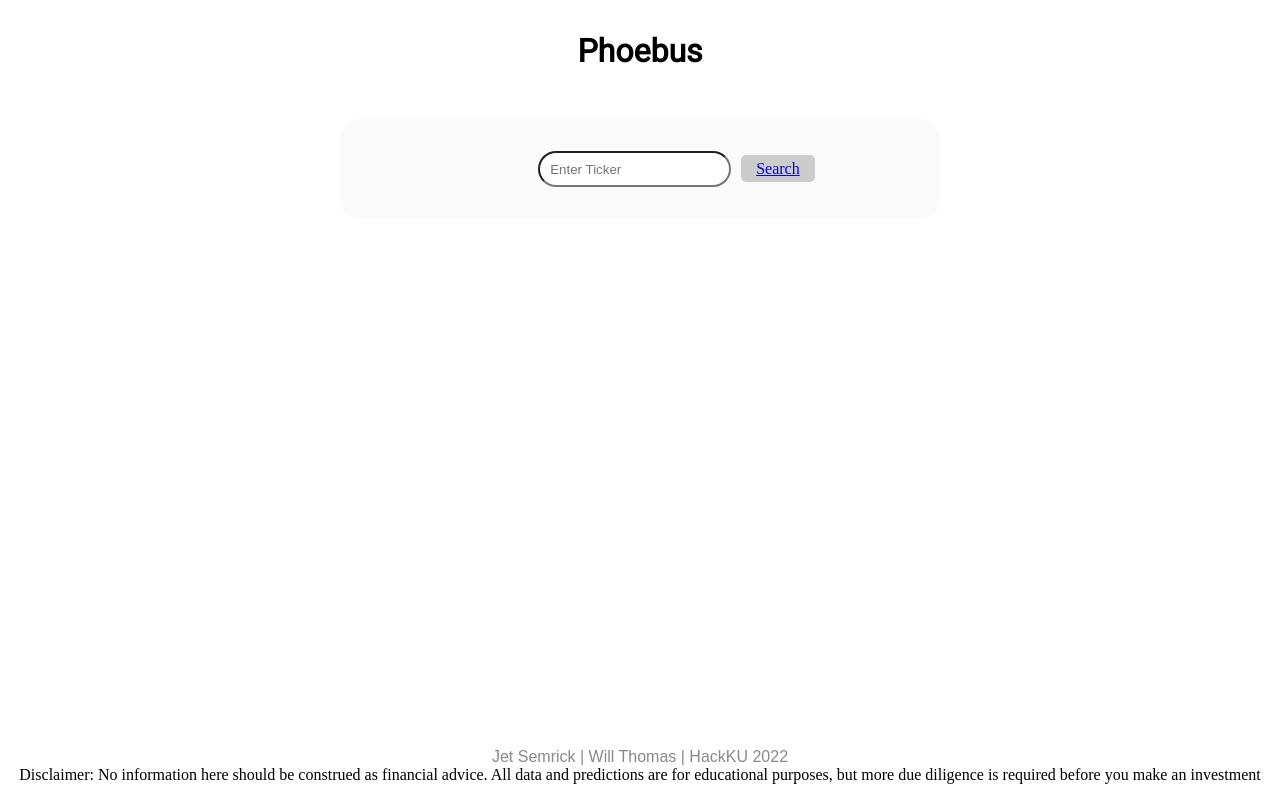
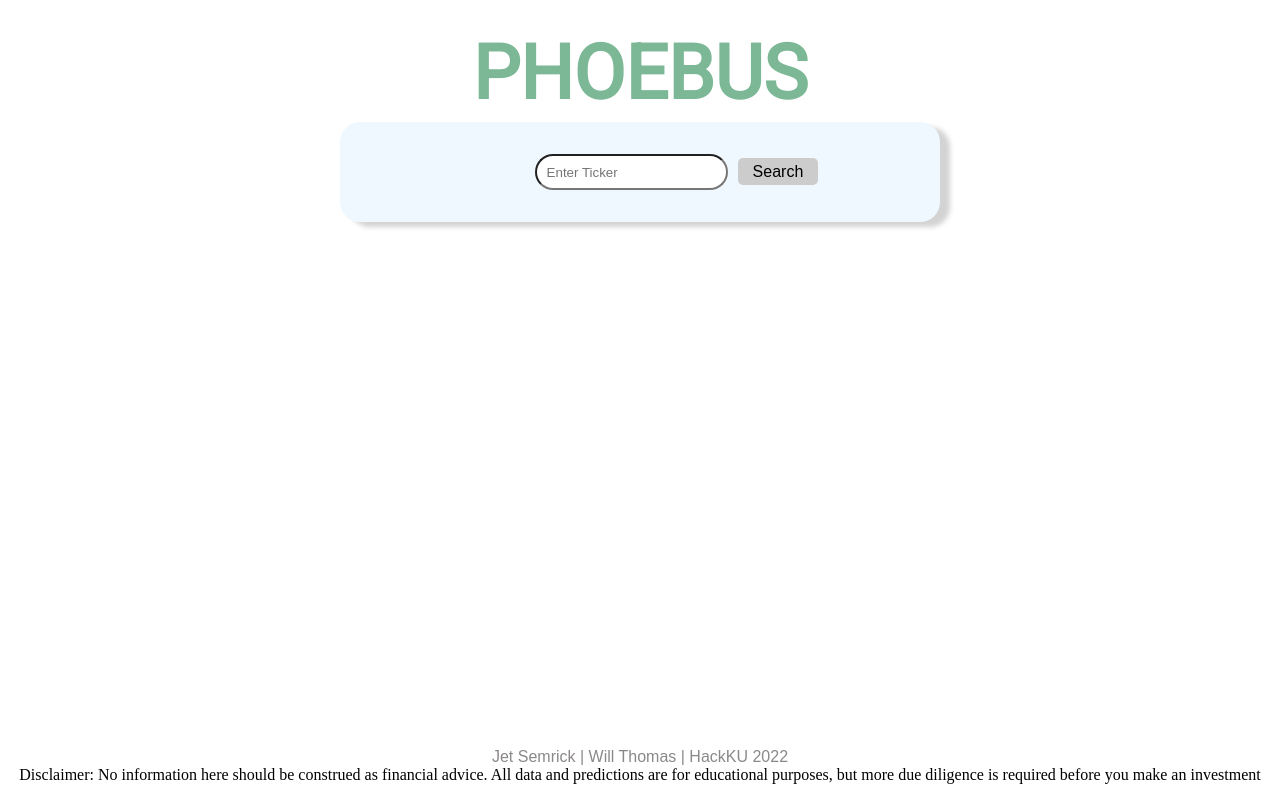
Before and after one commit to Durbatuluk1701/AlgoBackTester, a React (Create React App) app in the folder frontend/: page / in a window 1280 px wide. Built offline with nearby package versions, Linux system fonts and the light colour scheme.

Commit message:
api fix and styling

```diff
--- a/frontend/src/components/DisplayInfo/DisplayInfo.tsx
+++ b/frontend/src/components/DisplayInfo/DisplayInfo.tsx
@@ -1,10 +1,10 @@
 import { useEffect, useState } from "react";
 import { useSearchParams } from "react-router-dom";
-import { DataGrid, GridColDef } from "@mui/x-data-grid"
-import { DatePicker } from "@mui/x-date-pickers/DatePicker"
-import TextField from "@mui/material/TextField"
-import { AdapterDateFns } from '@mui/x-date-pickers/AdapterDateFns';
-import { LocalizationProvider } from '@mui/x-date-pickers/LocalizationProvider';
+import { DataGrid, GridColDef } from "@mui/x-data-grid";
+import { DatePicker } from "@mui/x-date-pickers/DatePicker";
+import TextField from "@mui/material/TextField";
+import { AdapterDateFns } from "@mui/x-date-pickers/AdapterDateFns";
+import { LocalizationProvider } from "@mui/x-date-pickers/LocalizationProvider";
 import { Button } from "@mui/material";
 
 interface ApiData {
@@ -24,8 +24,8 @@ const NullTicker = () => {
       <h2>Error</h2>
       <p>You have not specified a ticker to collect data for</p>
     </>
-    )
-}
+  );
+};
 
 export const DisplayInfo = () => {
   let [searchParams, setSearchParams] = useSearchParams();
@@ -33,19 +33,26 @@ export const DisplayInfo = () => {
   const [start, setStart] = useState("");
   const [end, setEnd] = useState("");
 
+  let ticker = searchParams.get("ticker");
+  let startParam = searchParams.get("start");
+  let endParam = searchParams.get("end");
 
-    let ticker = searchParams.get("ticker");
-    let startParam = searchParams.get("start")
-    let endParam = searchParams.get("end")
-
-    let searchStr = `http://127.0.0.1:5000/${ticker}/all` + ((startParam || endParam) ? `?` : "") + (startParam ? `start=${startParam}` : "") + ((startParam && endParam) ? `&end=${endParam}` : (endParam ? `end=${endParam}` : ""))
+  let searchStr =
+    `http://127.0.0.1:5000/${ticker}/all` +
+    (startParam || endParam ? `?` : "") +
+    (startParam ? `start=${startParam}` : "") +
+    (startParam && endParam
+      ? `&end=${endParam}`
+      : endParam
+      ? `end=${endParam}`
+      : "");
 
   // Update start
   useEffect(() => {
     if (startParam) {
       setStart(startParam);
     }
-    }, [startParam])
+  }, [startParam]);
 
   // Update end
   useEffect(() => {
@@ -65,6 +72,7 @@ export const DisplayInfo = () => {
     async function get_data() {
       let response = await fetch(searchStr, {
         signal: abortController.signal,
+        mode: "cors"
       });
       if (!abortController.signal.aborted) {
         let data = await response.json();
@@ -82,56 +90,95 @@ export const DisplayInfo = () => {
   // Grid column definition
   const columns: GridColDef[] = [
     {
-            field: 'date', headerName: 'Date', width: 250, valueFormatter: (val) => {
-                let d = new Date()
-                let [year, month, day] = val.value.split("-")
-                d.setUTCFullYear(year, month - 1, day)
-                return d.toDateString()
+      field: "date",
+      headerName: "Date",
+      width: 250,
+      valueFormatter: val => {
+        let d = new Date();
+        let [year, month, day] = val.value.split("-");
+        d.setUTCFullYear(year, month - 1, day);
+        return d.toDateString();
       }
     },
-        { field: 'open', headerName: 'Open', width: 150 },
-        { field: 'close', headerName: "Close", width: 150 },
-        { field: 'high', headerName: "High", width: 150 },
-        { field: 'low', headerName: "Low", width: 150 },
-        { field: 'volume', headerName: "Volume", width: 150 },
-    ]
+    { field: "open", headerName: "Open", width: 150 },
+    { field: "close", headerName: "Close", width: 150 },
+    { field: "high", headerName: "High", width: 150 },
+    { field: "low", headerName: "Low", width: 150 },
+    { field: "volume", headerName: "Volume", width: 150 }
+  ];
 
-    return (ticker == null) ? <NullTicker /> : (
-        <div style={{ display: "flex", height: "80%", width: "100%", flexDirection: "column" }}>
+  return ticker == null ? (
+    <NullTicker />
+  ) : (
+    <div
+      style={{
+        display: "flex",
+        height: "80%",
+        width: "100%",
+        flexDirection: "column"
+      }}
+    >
       <h2 style={{ margin: "0 auto" }}>{ticker} Historical Data</h2>
       <div style={{ display: "flex", flexDirection: "row" }}>
         <LocalizationProvider dateAdapter={AdapterDateFns}>
           <DatePicker
             label="Start Date"
             value={new Date(start)}
-                        onChange={(val) => {
+            onChange={val => {
               if (val) {
                 try {
-                                    setStart(`${val.getUTCFullYear()}-${val.getUTCMonth() + 1}-${val.getUTCDate()}`)
-                                } catch (e) {
-
+                  let month = val.getUTCMonth() + 1;
+                  let strMonth = String(month);
+                  if (month < 10) {
+                    strMonth = "0" + month;
                   }
+                  setStart(
+                    `${val.getUTCFullYear()}-${strMonth}-${val.getUTCDate()}`
+                  );
+                } catch (e) {}
               }
             }}
-                        renderInput={(params) => <TextField {...params} />}
+            renderInput={params => <TextField {...params} />}
           />
           <DatePicker
             label="End Date"
             value={new Date(end)}
-                        onChange={(val) => {
+            onChange={val => {
               if (val) {
                 try {
-                                    setEnd(`${val.getUTCFullYear()}-${val.getUTCMonth() + 1}-${val.getUTCDate()}`)
-                                } catch { }
+                  let month = val.getUTCMonth() + 1;
+                  let strMonth = String(month);
+                  if (month < 10) {
+                    strMonth = "0" + month;
+                  }
+                  setEnd(
+                    `${val.getUTCFullYear()}-${strMonth}-${val.getUTCDate()}`
+                  );
+                } catch {}
               }
             }}
-                        renderInput={(params) => <TextField {...params} />}
+            renderInput={params => <TextField {...params} />}
           />
         </LocalizationProvider>
-                <Button onClick={() => setSearchParams({ ticker: (ticker ? ticker : ""), start: start, end: end})}>Refresh Data</Button>
+        <Button
+          onClick={() =>
+            setSearchParams({
+              ticker: ticker ? ticker : "",
+              start: start,
+              end: end
+            })
+          }
+        >
+          Refresh Data
+        </Button>
       </div>
-            <DataGrid columns={columns} rows={displayData} getRowId={(row) => {
-                return row.index
-            }} />
-        </div>);
-}
+      <DataGrid
+        columns={columns}
+        rows={displayData}
+        getRowId={row => {
+          return row.index;
+        }}
+      />
+    </div>
+  );
+};
--- a/frontend/src/components/SearchBar/SearchBar.css
+++ b/frontend/src/components/SearchBar/SearchBar.css
@@ -13,14 +13,16 @@
   display: flex;
   height: 100px;
   width: 600px;
-  background-color: #fafafa;
+  background-color: #f0f8ff;
   align-items: center;
   margin: auto;
+  margin-top: -2vh;
   border-radius: 20px;
+  box-shadow: 10px 5px 5px lightgrey;
 }
 
 .title-home {
-  color: #80e4a5;
+  color: #7cb896;
   text-align: center;
   margin-left: 110px;
   margin-top: -110px;
@@ -54,8 +56,23 @@
   cursor: pointer;
   -webkit-border-radius: 5px;
   border-radius: 5px;
+  font-family: Arial, Helvetica, sans-serif;
+  text-decoration: none;
+}
+
+.submit:link {
+  color: black;
+}
+
+.submit:active {
+  color: black;
+}
+
+.submit:visited {
+  color: black;
 }
 
 .submit:hover {
-  background-color: lightgreen;
+  background-color: #7cb896;
+  opacity: 75%;
 }
--- a/frontend/src/components/SearchBar/SearchBar.tsx
+++ b/frontend/src/components/SearchBar/SearchBar.tsx
@@ -1,6 +1,6 @@
 import "./SearchBar.css";
 import React, { useState } from "react";
-import { Link } from "react-router-dom";
+import { Link, useNavigate } from "react-router-dom";
 
 export const SearchBar = () => {
   /* Ticker Input */
@@ -12,17 +12,22 @@ export const SearchBar = () => {
     setValue(value => ({
       ticker: event.target.value
     }));
-    console.log(value.ticker);
   };
 
   /* Submit Button */
   const handleSubmit = (event: React.FormEvent<HTMLFormElement>) => {
     /* Make API Call */
-    console.log(value.ticker);
     event.preventDefault();
   };
 
-  let isCallSuccess = true
+  let isCallSuccess = true;
+  let navigate = useNavigate();
+
+  const handleKey = (event: any) => {
+    if (event.key === "Enter") {
+      navigate(`/search?ticker=${value.ticker}`);
+    }
+  };
 
   return (
     <div className={`container-${isCallSuccess ? "data" : "home"}`}>
@@ -34,11 +39,11 @@ export const SearchBar = () => {
           placeholder="Enter Ticker"
           value={value.ticker}
           onChange={handleTickerEnter}
+          onKeyPress={handleKey}
         />
-        <Link
-          to={`/search?ticker=${value.ticker}`}
-          className="submit"
-        >Search</Link>
+        <Link to={`/search?ticker=${value.ticker}`} className="submit">
+          Search
+        </Link>
       </form>
     </div>
   );
--- a/frontend/src/pages/App.tsx
+++ b/frontend/src/pages/App.tsx
@@ -1,29 +1,65 @@
 import { SearchBar, DisplayInfo } from "../components";
-import { Route, Routes } from "react-router-dom";
+import { Route, Routes, useNavigate } from "react-router-dom";
 import "./App.css";
 
 const Header = () => {
+  let navigate = useNavigate();
+
+  const titleClickHandler = (event: any) => {
+    setTimeout(function() {
+      navigate("/");
+    }, 500);
+  };
+
   return (
-    <h1 style={{margin: "auto", fontFamily: "Roboto"}}>Phoebus</h1>
-  )
-}
+    <div
+      style={{
+        margin: "auto",
+        fontFamily: "Roboto",
+        fontWeight: "900",
+        color: "#7cb896",
+        fontSize: "75px"
+      }}
+      onClick={titleClickHandler}
+    >
+      PHOEBUS
+    </div>
+  );
+};
 
 const TopBar = () => {
-  return (
-        <SearchBar />
-  )
-}
+  return <SearchBar />;
+};
 
 export const App = () => {
   return (
-    <div className="App" style={{ height: "100%", display: "flex", flexDirection: "column"}}>
+    <div
+      className="App"
+      style={{
+        height: "100%",
+        display: "flex",
+        flexDirection: "column"
+      }}
+    >
       <Header />
       <Routes>
-        <Route path="/" element={<><TopBar /><div style={{height: "65%"}}/></>} />
+        <Route
+          path="/"
+          element={
+            <>
+              <TopBar />
+              <div style={{ height: "65%" }} />
+            </>
+          }
+        />
         <Route path="/search" element={<DisplayInfo />} />
       </Routes>
       <div className="mast">Jet Semrick | Will Thomas | HackKU 2022</div>
-      <div>Disclaimer: No information here should be construed as financial advice. All data and predictions are for educational purposes, but more due diligence is required before you make an investment</div>
+      <div>
+        Disclaimer: No information here should be construed as financial advice.
+        All data and predictions are for educational purposes, but more due
+        diligence is required before you make an investment
+      </div>
     </div>
   );
-}
+};
```
Lines whose indentation alone changed are shown as unchanged.
